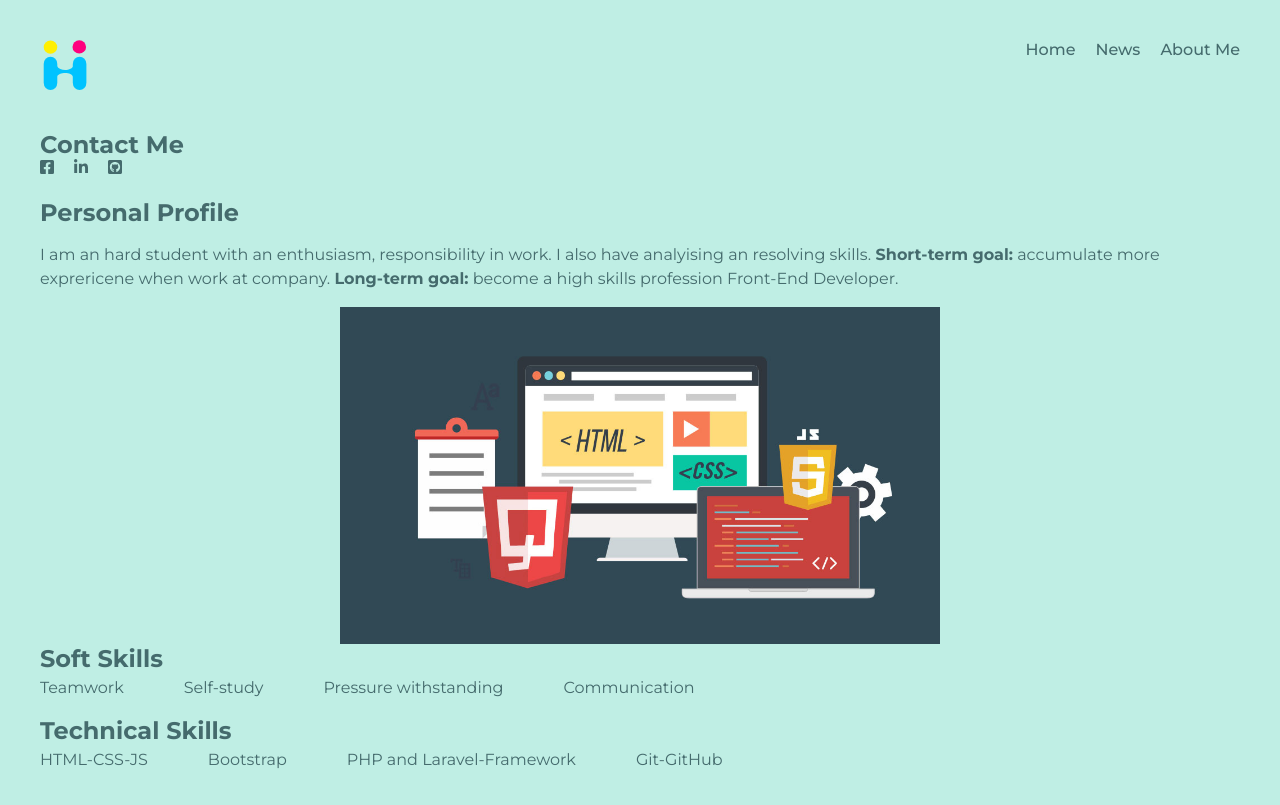
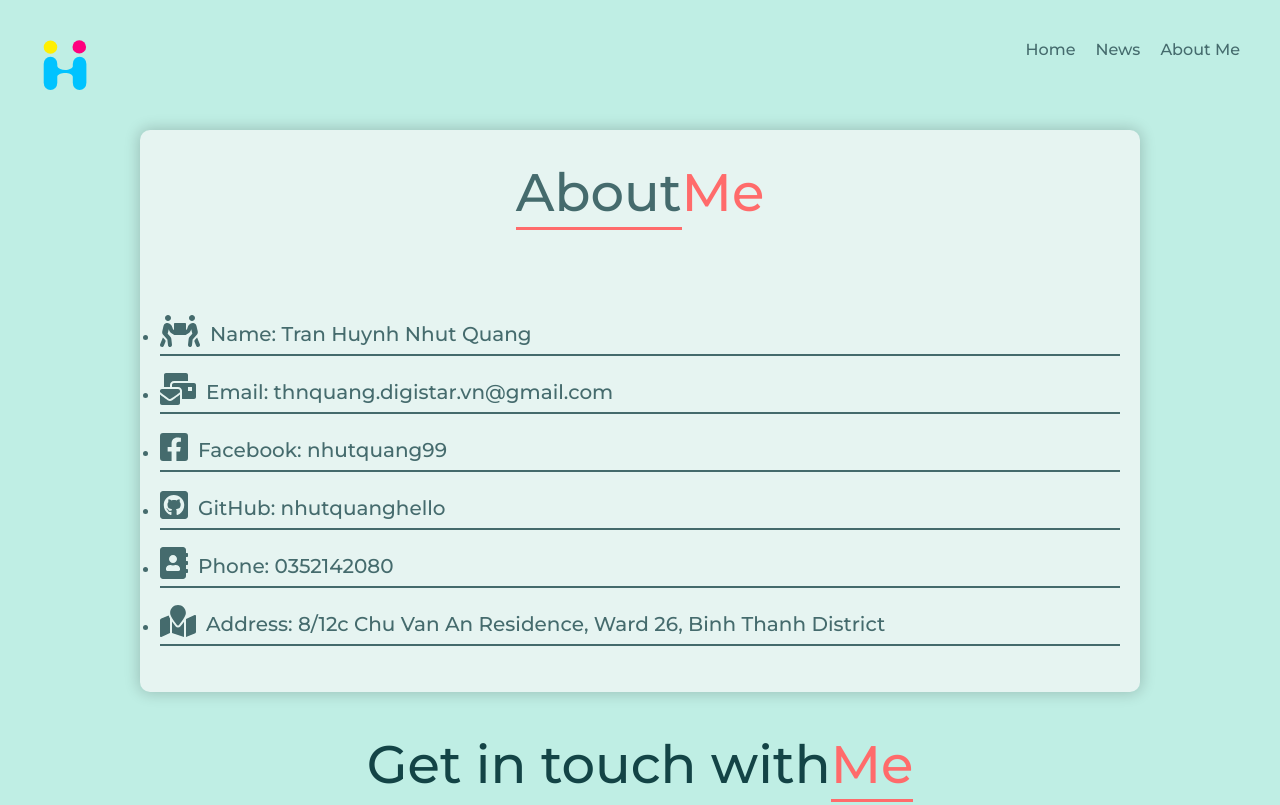
Before and after one commit to nhutquanghi/myBlog, a Gatsby site: page /about in a window 1280 px wide. Shown: the top 805 px of the page. Built offline with nearby package versions, Linux system fonts and the light colour scheme; Gatsby itself is replaced by a stand-in of ours.

Commit message:
upload About Me

```diff
--- a/package.json
+++ b/package.json
@@ -16,6 +16,8 @@
   "dependencies": {
     "@fortawesome/fontawesome-svg-core": "^1.2.35",
     "@fortawesome/free-brands-svg-icons": "^5.15.3",
+    "@fortawesome/free-regular-svg-icons": "^5.15.3",
+    "@fortawesome/free-solid-svg-icons": "^5.15.3",
     "@fortawesome/react-fontawesome": "^0.1.14",
     "gatsby": "^3.4.1",
     "gatsby-image": "^3.6.0",
--- a/src/pages/about.js
+++ b/src/pages/about.js
@@ -3,57 +3,86 @@ import Layout from "../components/Layout"
 import * as styles from '../styles/about.module.css'
 import { FontAwesomeIcon } from '@fortawesome/react-fontawesome'
 import { faFacebookSquare, faLinkedinIn, faGithubSquare } from '@fortawesome/free-brands-svg-icons'
+import { faPeopleCarry,faAddressBook, faMapMarked, faMailBulk } from "@fortawesome/free-solid-svg-icons";
 
 export default function About() {
     return (
         <Layout>
-            <div className={`container ${styles.container}`}>
-
-                <h2>Contact Me</h2>
-                <div>
-                    <a className={`icons ${styles.icons}`} href='https://facebook.com/nhutquang99' target='blank'>
-                        <FontAwesomeIcon icon={faFacebookSquare} />
-                    </a>
-                    <a className={`icons ${styles.icons}`} href='https://www.linkedin.com/in/nhut-quang-05630b210/' target='blank'>
-                        <FontAwesomeIcon icon={faLinkedinIn} />
-                    </a>
-                    <a className={`icons ${styles.icons}`} href='https://github.com/nhutquanghi/myBlog' target='blank'>
-                        <FontAwesomeIcon icon={faGithubSquare}
-                        title='github account for deSolidState' />
-                    </a>
+            <section id='about' className={`section ${styles.section}`}>
+                <div className={`about__background ${styles.about__background}`}></div>
+                <div className={`about__container ${styles.about__container}`}>
+                    <h1 className={`section__title ${styles.section__title}`}>
+                        <span>About</span>
+                        <span>Me</span>
+                    </h1>
+                    <div className={`row ${styles.row}`}>
+                        <div className={`about__content ${styles.about__content}`}>
+                            <ul>
+                                <li>
+                                    <p className={`about__item ${styles.about__item}`}>
+                                        <span className={`about__icon ${styles.about__icon}`}>
+                                            <FontAwesomeIcon icon={faPeopleCarry} size="2x"/>
+                                        </span>
+                                        <span className={`about__text ${styles.about__text}`}>
+                                            Name: Tran Huynh Nhut Quang
+                                        </span>
+                                    </p>
+                                </li>
+                                <li>
+                                    <p className={`about__item ${styles.about__item}`}>
+                                        <span className={`about__icon ${styles.about__icon}`}>
+                                            <FontAwesomeIcon icon={faMailBulk} size="2x"/>
+                                        </span>
+                                        <span className={`about__text ${styles.about__text}`}>
+                                            Email: thnquang.digistar.vn@gmail.com
+                                        </span>
+                                    </p>
+                                </li>
+                                <li>
+                                    <p className={`about__item ${styles.about__item}`}>
+                                        <span className={`about__icon ${styles.about__icon}`}>
+                                            <FontAwesomeIcon icon={faFacebookSquare} size="2x"/>
+                                        </span>
+                                        <span className={`about__text ${styles.about__text}`}>
+                                            Facebook: nhutquang99
+                                        </span>
+                                    </p>
+                                </li>
+                                <li>
+                                    <p className={`about__item ${styles.about__item}`}>
+                                        <span className={`about__icon ${styles.about__icon}`}>
+                                            <FontAwesomeIcon icon={faGithubSquare} size="2x"/>
+                                        </span>
+                                        <span className={`about__text ${styles.about__text}`}>
+                                            GitHub: nhutquanghello
+                                        </span>
+                                    </p>
+                                </li>
+                                <li>
+                                    <p className={`about__item ${styles.about__item}`}>
+                                        <span className={`about__icon ${styles.about__icon}`}>
+                                            <FontAwesomeIcon icon={faAddressBook} size="2x"/>
+                                        </span>
+                                        <span className={`about__text ${styles.about__text}`}>
+                                            Phone: 0352142080
+                                        </span>
+                                    </p>
+                                </li>
+                                <li>
+                                    <p className={`about__item ${styles.about__item}`}>
+                                        <span className={`about__icon ${styles.about__icon}`}>
+                                            <FontAwesomeIcon icon={faMapMarked} size="2x"/>
+                                        </span>
+                                        <span className={`about__text ${styles.about__text}`}>
+                                            Address: 8/12c Chu Van An Residence, Ward 26, Binh Thanh District
+                                        </span>
+                                    </p>
+                                </li>
+                            </ul>
+                        </div>
+                    </div>
                 </div>
-                <br/>
-
-                <h2>Personal Profile</h2>
-                <div className={`profile ${styles.profile}`}>
-                    <p>
-                        I am an hard student with an enthusiasm, responsibility in work. I also have analyising an resolving skills.
-                        <b> Short-term goal:</b> accumulate more exprericene when work at company. <b>Long-term goal:</b> become a high skills profession Front-End Developer.
-                    </p>
-                    <img className={`img ${styles.img}`} src="frontend.jpg" />
-                </div>
-
-                <h2>Soft Skills</h2>
-                <div className={`profile ${styles.softskill}`}>
-                    <ul>
-                        <li>Teamwork</li>
-                        <li>Self-study</li>
-                        <li>Pressure withstanding</li>
-                        <li>Communication</li>
-                    </ul>
-                </div>
-                <br/>
-
-                <h2>Technical Skills</h2>
-                <div className={`techskill ${styles.techskill}`}>
-                    <ul>
-                        <li>HTML-CSS-JS</li>
-                        <li>Bootstrap</li>
-                        <li>PHP and Laravel-Framework</li>
-                        <li>Git-GitHub</li>
-                    </ul>
-                </div>
-            </div>
+            </section>
         </Layout>
     )
 }
--- a/src/pages/index.js
+++ b/src/pages/index.js
@@ -3,7 +3,6 @@ import Layout from "../components/Layout"
 import * as styles from '../styles/home.module.css'
 import { graphql,Link } from 'gatsby'
 import Img from 'gatsby-image'
-import Footer from "../components/Footer"
 
 export default function Home({ data }) {
   // console.log(data)
@@ -15,7 +14,7 @@ export default function Home({ data }) {
           <h2>Intern-Front-End</h2>
           <h3>FPT-TELECOM</h3>
           <p>A final year student at Ho Chi Minh City University of Technology</p>
-          <Link className={`btn ${styles.btn}`} to="/projects">About Me</Link>
+          <Link className={`btn ${styles.btn}`} to="/about">About Me</Link>
         </div>
         <Img className={`avatar ${styles.avatar}`} fluid={ data.file.childImageSharp.fluid } />
       </section>
--- a/src/styles/about.module.css
+++ b/src/styles/about.module.css
@@ -1,35 +1,53 @@
-*{
-    margin: 0;
-    padding: 0;
-    box-sizing: border-box;
+*, *:before, *:after {
+    -webkit-box-sizing: inherit;
+    box-sizing: inherit;
+}
+.about__container{
+    max-width: 1200px;
+    width: 80%;
+    margin: 0  auto;
+    box-shadow: 0 0 15px 1px rgb(0 0 0 / 20%);
+    background-color: #e6f4f1;
+    overflow: hidden;
+    border-radius: 10px;
+    padding: 30px 20px 30px;
+}
+.about__background{
+    height: 100%;
+    width: 100%;
+    position: absolute;
+    top: 0;
+    left: 0;
+    background-color: #bfeee4;
+    z-index: -1;
+    clip-path: ellipse((100% 60% at 0% 0%));
+}
+.section__title{
+    font-size: 3.3rem;
+    text-align: center;
+    margin: 0 0 90px;
+    color: rgba(0, 49, 52, 0.9);
+    font-weight: 500;
 }
 
-.icons {
-    display: inline-grid;
-    grid-template-columns: repeat(3, auto);
-    grid-gap: 10px;
-    cursor: pointer;
+.section__title :first-child{
+    border-bottom: 3px solid #ff6b6b;
+    padding-bottom: 3px;
 }
-
-.img{
-    display: block;
-    margin-left: auto;
-    margin-right: auto;
-    width: 50%;
+.section__title :last-child{
+    color: #ff6b6b;
 }
-
-.softskill li{
-    margin-top: 5px;
-    list-style-type: none;
-    display: inline-grid;
-    grid-template-columns: repeat(3,auto);
-    grid-gap: 30px;
+.about__item {
+    font-size: 16px;
+    color: #003134;
+    border-bottom: 2px solid rgba(0, 49, 52, 0.7);
+    line-height: 2;
+    display: flex;
+    align-items: center;
+    justify-content: left;
 }
-
-.techskill li{
-    margin-top: 5px;
-    list-style-type: none;
-    display: inline-grid;
-    grid-template-columns: repeat(3,auto);
-    grid-gap: 30px;
+.about__text{
+    font-size: 20px;
+    font-weight: 500;
+    margin-left: 10px;
 }
--- a/src/styles/home.module.css
+++ b/src/styles/home.module.css
@@ -89,7 +89,7 @@ img {
 .skills_item img{
     width: 100%;
     height: 100%;
-    padding: 5px;
+    padding: 0px;
 }
 
 .skills_item {
```
Also changed, not shown: static/avatar_about.jpg (added), 1 other file.
